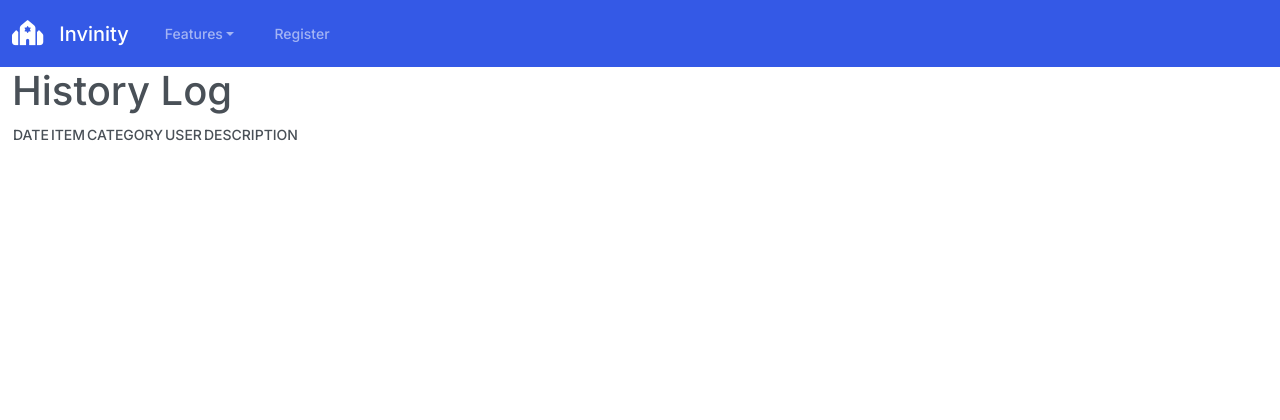
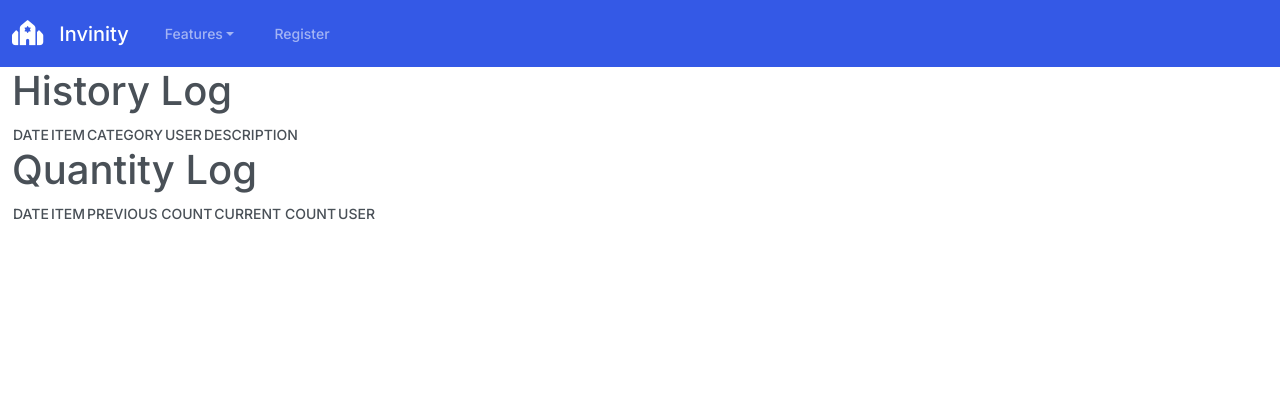
Before and after one commit to MartyEternal/inventorymanager, a Django app: page /history_log/ in a window 1280 px wide. Shown: the top 420 px of the page. Run offline with Django 5.2, Linux system fonts and the light colour scheme; data that the repository does not hold is empty; some libraries are stand-ins or nearby versions.

Commit message:
quantity_log is all done. updated items/detail, models, views, forms, history_log

```diff
--- a/main_app/forms.py
+++ b/main_app/forms.py
@@ -32,4 +32,4 @@ class SignUpForm(UserCreationForm):
 class QuantityChangeForm(forms.ModelForm):
 	class Meta:
 		model = QuantityLog
-		fields = ['item', 'change']
+		fields = ['change']
--- a/main_app/templates/main_app/history_log.html
+++ b/main_app/templates/main_app/history_log.html
@@ -1,8 +1,9 @@
 {% extends 'base.html' %}
 
 {% block content %}
+<div class="both-logs">
+    <div class="left-side-history-log">
         <h1>History Log</h1>
-
         <table>
             <thead>
                 <tr>
@@ -25,5 +26,37 @@
                 {% endfor %}
             </tbody>
         </table>
+    </div>
+    <div class="right-side-quantity-log">
+        <h1>Quantity Log</h1>
+        <table>
+            <thead>
+                <tr>
+                    <th>Date</th>
+                    <th>Item</th>
+                    <th>Previous Count</th>
+                    <th>Current Count</th>
+                    <th>User</th>
+                </tr>
+            </thead>
+            <tbody>
+                {% for log in logs %}
+                <tr>
+                    <td>{{ log.date_log }}</td>
+                    <td>{{ log.item.name }}</td>
+                    <td>{{ log.previous_count }}</td>
+                    <td>{{ log.change }}</td>
+                    <td>{{ log.user.username }}</td>
+                </tr>
+                {% endfor %}
+            </tbody>
+        </table>
+    </div>
+</div>
+
+
+
+
+
 
 {% endblock %}
--- a/main_app/views.py
+++ b/main_app/views.py
@@ -146,9 +146,9 @@ def items_details(request, item_id):
     categories_item_doesnt_have = Category.objects.exclude(id__in=id_list)
     last_quantity_changes = QuantityLog.objects.filter(item=item).order_by('-date_log')[:5]
 
-    for log in last_quantity_changes:
-        previous_logs = QuantityLog.objects.filter(item=item, date_log__lt=log.date_log).order_by('-date_log')
-        log.previous_count = previous_logs[0].change if previous_logs.exists() else item.quantity_current - log.change
+    # for log in last_quantity_changes:
+    #     previous_logs = QuantityLog.objects.filter(item=item, date_log__lt=log.date_log).order_by('-date_log')
+    #     log.previous_count = previous_logs[0].change if previous_logs.exists() else item.quantity_current - log.change
 
     if request.method == 'POST':
         form = QuantityChangeForm(request.POST)
@@ -157,13 +157,17 @@ def items_details(request, item_id):
             quantity_log.item = item
             quantity_log.user = request.user
             quantity_log.previous_count = item.quantity_current
-            item.quantity_current += quantity_log.change
+            item.quantity_current = quantity_log.change
             item.save()
             quantity_log.save()
             return redirect('detail', item_id=item_id)
 
     else:
         form = QuantityChangeForm()
+
+    for log in last_quantity_changes:
+        previous_logs = QuantityLog.objects.filter(item=item, date_log__lt=log.date_log).order_by('-date_log')
+        log.previous_count = previous_logs[0].change if previous_logs.exists() else item.quantity_current - log.change
 
     return render(request, 'items/detail.html', {
         'item':item,
@@ -203,8 +207,9 @@ def unassoc_category(request, item_id, category_id):
 
 # history log stuff
 def history_log(request):
-    history = HistoryLog.objects.all()
-    return render(request, 'main_app/history_log.html', {'history': history})
+    history = HistoryLog.objects.all().order_by('-date_log')
+    quantity_logs = QuantityLog.objects.all().order_by('-date_log')
+    return render(request, 'main_app/history_log.html', {'history': history, 'logs': quantity_logs,})
 
 def change_quantity(request):
     if request.method == "POST":
```
Also changed, not shown: main_app/models.py (+5 -2 lines), main_app/migrations/0009_quantitylog_previous_count_alter_item_description_and_more.py (added), main_app/migrations/0010_item_is_deleted.py (added), main_app/migrations/0011_category_is_deleted.py (added). Lines whose indentation alone changed are shown as unchanged.
